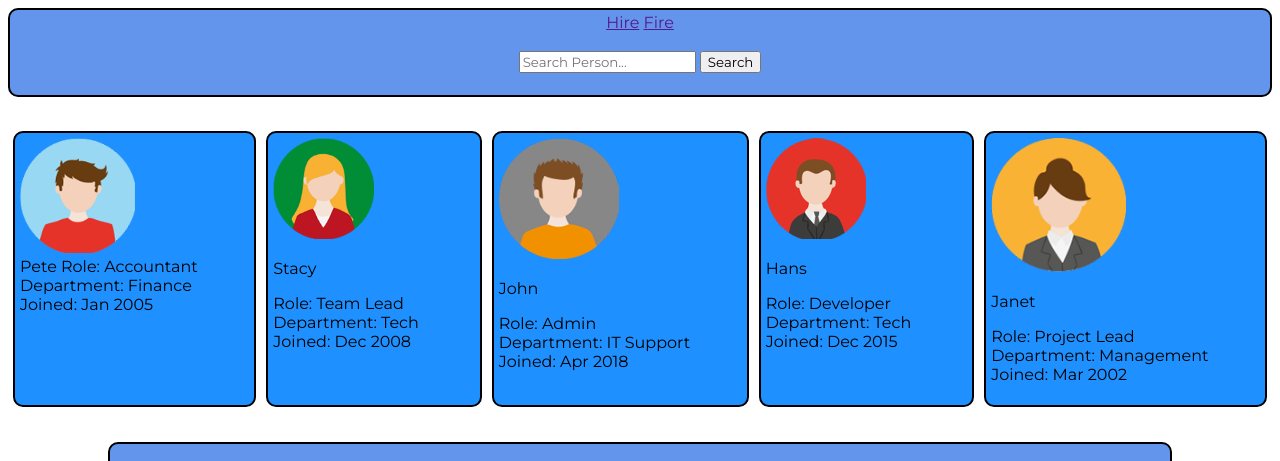
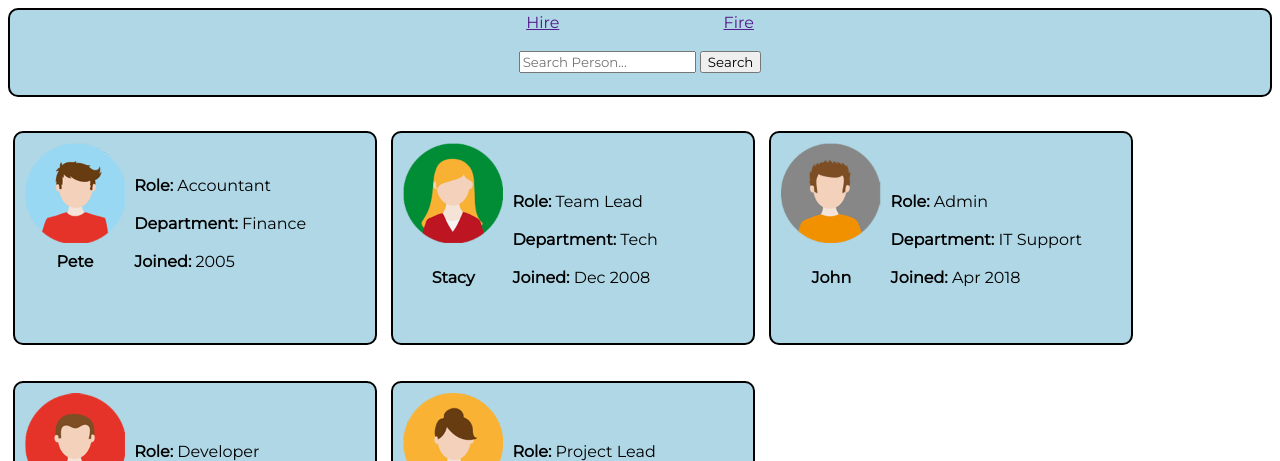
Before and after one commit to BjarkiF/VEFF, a plain HTML site: page Skila 1/main.html in a window 1280 px wide. Shown: the top 461 px of the page. Drawn offline with Linux system fonts and the light colour scheme; a web font is replaced by a local one.

Commit message:
meira skila1

```diff
--- a/Skila 1/main.css
+++ b/Skila 1/main.css
@@ -4,40 +4,35 @@
   }
 }
 
-#wrapper {
-  display: flex;
-}
-
 *{
   font-family: 'Montserrat', 'Tahoma', sans-serif;
 }
 
+
 header{
-  background-color: cornflowerblue;
+  background-color: #AFD7E5;
   border: 2px solid black;
   padding: 3px;
   margin-bottom: 10px;
   border-radius: 10px;
 }
 
-#hireFire{
+#Head{
   text-align: center;
 }
-
 #hire{
-  text-align: left;
+  text-align: center;
+  position: relative; left: -80px;
 }
 
 #fire{
-  text-align: right;
-}
-
-#searchBar{
   text-align: center;
+  position: relative; left: 80px;
 }
 
 footer{
-  background-color: cornflowerblue;
+  display: flex;
+  background-color: #AFD7E5;
   border: 2px solid black;
   padding: 3px;
   margin-bottom: 5px;
@@ -47,60 +42,103 @@ footer{
   border-radius: 10px;
 }
 
+#about{
+  margin: 15px;
+  width: 50px;
+  flex: auto;
+}
+
+#contact{
+  margin: 15px;
+  flex: auto;
+  text-align: right;
+}
+
 #p1{
   border-radius: 10px;
-  background-color: dodgerblue;
+  background-color: #AFD7E5;
   border: 2px solid black;
   padding: 5px;
   margin: 5px;
-  flex: auto;
+  margin-bottom: 15px;
+  display: inline-block;
+  position: relative; top: -16px;
 }
 
-#p10{
-  flex: ;
+.personBlock1{
+  display: inline-block;
+  text-align: center;
+  font-weight: bold;
 }
 
-#p11{
-  display: inline;
+.personBlock2{
+  display: inline-block;
 }
 
 #p2{
   border-radius: 10px;
-  background-color: dodgerblue;
+  background-color: #AFD7E5;
   border: 2px solid black;
   padding: 5px;
   margin: 5px;
-  flex: auto;
+  margin-bottom: 15px;
+  display: inline-block;
 }
 
 #p3{
   border-radius: 10px;
-  background-color: dodgerblue;
+  background-color: #AFD7E5;
   border: 2px solid black;
   padding: 5px;
   margin: 5px;
-  flex: auto;
+  display: inline-block;
 }
 
 #p4{
   border-radius: 10px;
-  background-color: dodgerblue;
+  background-color: #AFD7E5;
   border: 2px solid black;
   padding: 5px;
   margin: 5px;
-  flex: auto;
+  display: inline-block;
 }
 
 #p5{
   border-radius: 10px;
-  background-color: dodgerblue;
+  background-color: #AFD7E5;
   border: 2px solid black;
   padding: 5px;
   margin: 5px;
-  flex: auto;
+  display: inline-block;
 }
 
-img{
-  max-width: 50%;
-  height: auto;
+.person{
+  min-width: 350px;
+  max-width: 350px;
+  min-height: 200px;
+  max-height: 200px;
 }
+
+.pic{
+  max-width: 100px;
+  margin: 5px;
+}
+
+@media (max-width: 650px){
+  .pic{
+    display: none;
+  }
+
+  .personBlock1{
+    display: flex;
+    text-align: center;
+  }
+
+  .personBlock2{
+    text-align: center;
+  }
+
+  .person{
+    position: center;
+  }
+}
--- a/Skila 1/main.html
+++ b/Skila 1/main.html
@@ -8,91 +8,93 @@
   </head>
   <body>
     <header>
-      <div id="hireFire">
+      <div id="Head">
         <span id="hire">
           <a href="" target="_self">Hire</a>
         </span>
         <span id="fire">
           <a href="" target="_self">Fire</a>
         </span>
-        </div>
-      <br>
+      <br><br>
       <form action="main.html" method="post" id="searchBar">
           <input type="text" placeholder="Search Person..." name="search">
         <input type="submit" onclick="do()" value="Search">
       </form>
+      </div>
       <br>
     </header>
     <br>
-    <div id="wrapper">
-    <div id="p1">
-      <span id="p10">
-        <img src="pers1.png" alt="Pete"><br>
-        Pete
-      </span>
-      <span id="p11">
-        Role: Accountant<br>
-        Department: Finance<br>
-        Joined: Jan 2005
-      </span>
+    <div id="p1" class="person">
+      <div class="personBlock1">
+        <img src="pers1.png" alt="Pete" class="pic"><br>
+        Pete<br>
+      </div>
+      <div class="personBlock2">
+        <p class="personText"><strong>Role:</strong> Accountant<br><br>
+                              <strong>Department:</strong> Finance<br><br>
+                              <strong>Joined:</strong> 2005</p>
+      </div>
     </div>
-    <div id="p2">
-      <div>
-        <img src="pers2.png" alt="Stacy">
+    <div id="p2" class="person">
+      <div class="personBlock1">
+        <img src="pers2.png" alt="Stacy" class="pic">
         <p>Stacy</p>
       </div>
-      <div>
-        <p> Role: Team Lead<br>
-            Department: Tech<br>
-            Joined: Dec 2008</p>
+      <div class="personBlock2">
+        <p class="personText"> <strong>Role:</strong> Team Lead<br><br>
+            <strong>Department:</strong> Tech<br><br>
+            <strong>Joined:</strong> Dec 2008</p>
       </div>
     </div>
-    <div id="p3">
-      <div>
-        <img src="pers3.png" alt="John">
+    <div id="p3" class="person">
+      <div class="personBlock1">
+        <img src="pers3.png" alt="John" class="pic">
         <p>John</p>
       </div>
-      <div>
-        <p> Role: Admin<br>
-            Department: IT Support<br>
-            Joined: Apr 2018</p>
+      <div class="personBlock2">
+        <p> <strong>Role:</strong> Admin<br><br>
+            <strong>Department:</strong> IT Support<br><br>
+            <strong>Joined:</strong> Apr 2018</p>
       </div>
     </div>
-    <div id="p4">
-      <div>
-        <img src="pers4.png" alt="Hans">
+    <div id="p4" class="person">
+      <div class="personBlock1">
+        <img src="pers4.png" alt="Hans" class="pic">
         <p>Hans</p>
       </div>
-      <div>
-        <p> Role: Developer<br>
-            Department: Tech<br>
-            Joined: Dec 2015</p>
+      <div class="personBlock2">
+        <p> <strong>Role:</strong> Developer<br><br>
+            <strong>Department:</strong> Tech<br><br>
+            <strong>Joined:</strong> Dec 2015</p>
       </div>
     </div>
-    <div id="p5">
-      <div>
-        <img src="pers5.png" alt="Janet">
+    <div id="p5" class="person">
+      <div class="personBlock1">
+        <img src="pers5.png" alt="Janet" class="pic">
         <p>Janet</p>
       </div>
-      <div>
-        <p> Role: Project Lead<br>
-            Department: Management<br>
-            Joined: Mar 2002</p>
+      <div class="personBlock2">
+        <p> <strong>Role:</strong> Project Lead<br><br>
+            <strong>Department:</strong> Management<br><br>
+            <strong>Joined:</strong> Mar 2002</p>
       </div>
-    </div>
     </div>
 
   <footer>
+    <div id="about">
     <h2>ABOUT US</h2>
     <p>Staff Inc. is dedicated to making your management life easier!
       All your employees' details on a single screen. Hiring, firing, retiring - just a click away.</p>
-    <h2>CONTACT</h2>
+    </div>
+    <div id="contact">
+      <h2>CONTACT</h2>
     <address> Staff Inc.<br>
               Industrial Ave 201<br>
               1102 Down Town<br>
               Tel: 001 555 444 12<br>
               <a href="mailto:contact@staff.inc">contact@staff.inc</a>
     </address>
+    </div>
   </footer>
   </body>
 </html>
```
